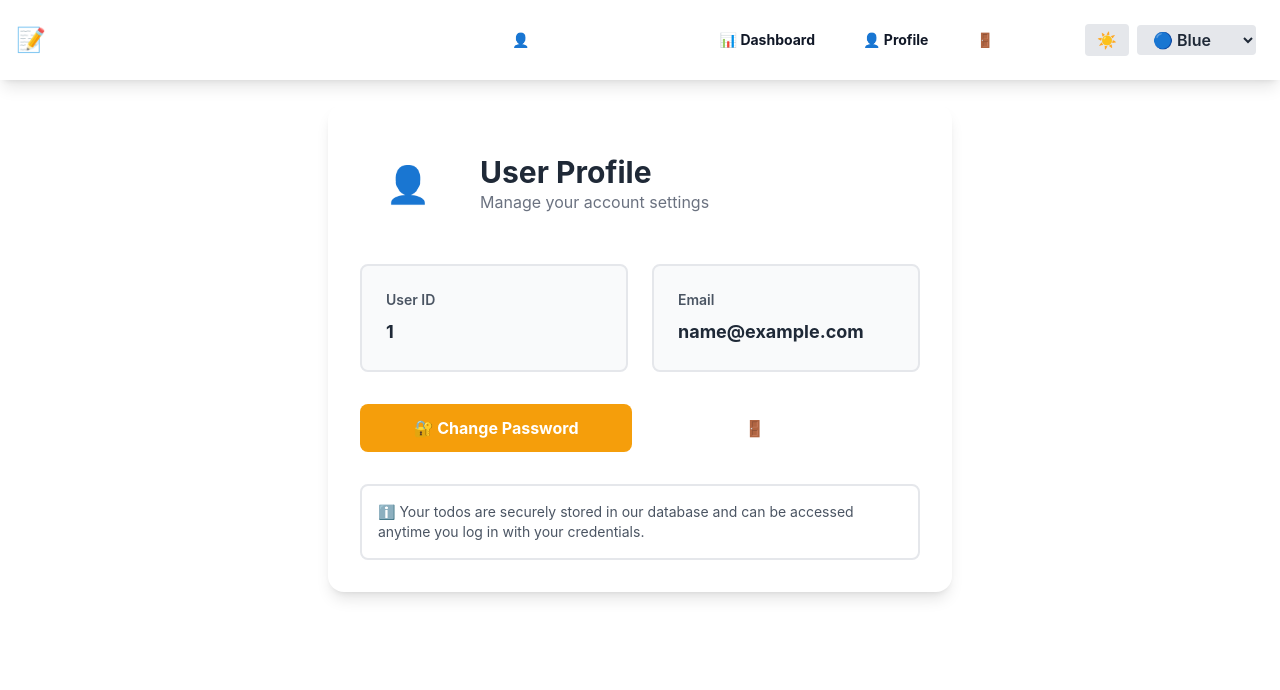
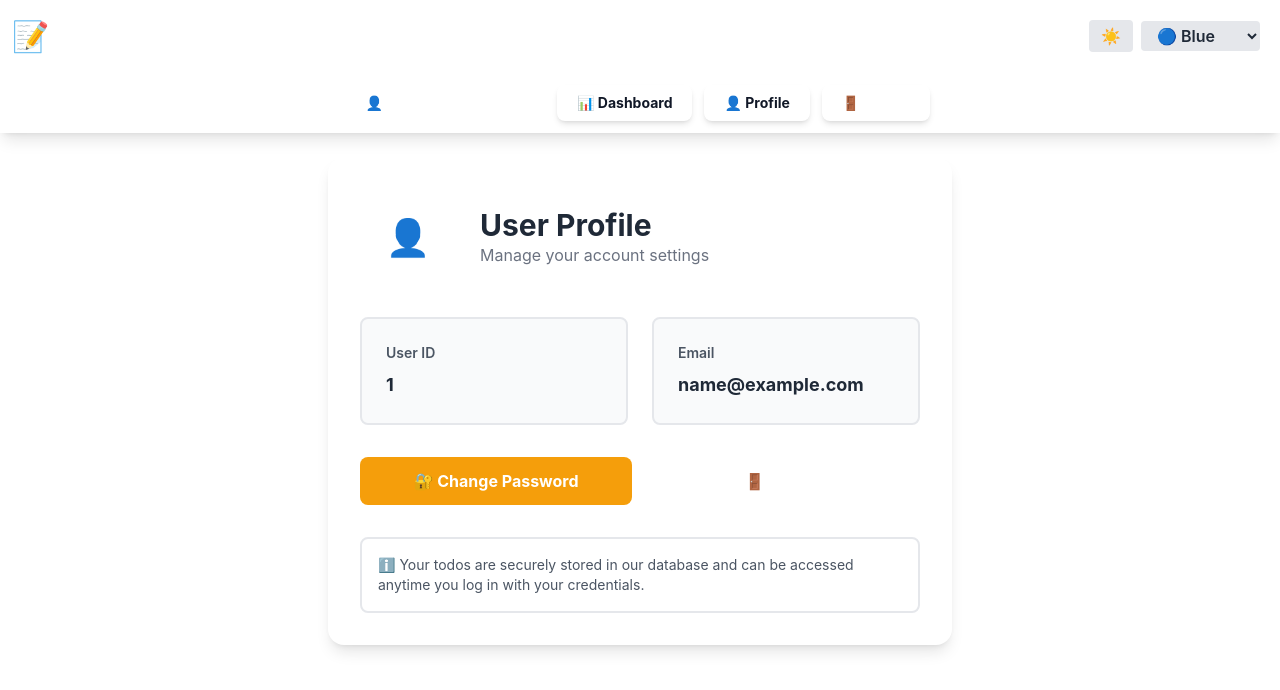
Before and after one commit to prakashorigin/todo-app, a React (Create React App) app in the folder frontend/: page /profile in a window 1280 px wide. Shown: the top 690 px of the page. Built offline with nearby package versions, Linux system fonts and the light colour scheme; sample sign-in values are in the browser's storage.

Commit message:
Redesign Navbar with two-row layout for full visibility - all text and buttons now clearly displayed

```diff
--- a/frontend/src/components/Navbar.tsx
+++ b/frontend/src/components/Navbar.tsx
@@ -26,41 +26,48 @@ export default function Navbar() {
   };
 
   return (
-    <nav className="flex justify-between items-center p-4 bg-gradient-to-r from-blue-600 to-blue-500 text-white shadow-lg dark:from-blue-800 dark:to-blue-700">
-      {/* Logo and Title */}
-      <div className="flex items-center gap-3 min-w-fit">
+    <nav className="bg-gradient-to-r from-blue-600 to-blue-500 text-white shadow-lg dark:from-blue-800 dark:to-blue-700">
+      {/* Top Row: Logo and Title */}
+      <div className="flex items-center justify-between p-3 border-b border-white border-opacity-20">
         <h1
           className="text-2xl font-bold cursor-pointer hover:text-blue-100 transition flex items-center gap-2"
           onClick={() => navigate("/home")}
         >
-          <span>📝</span> Todo App
+          <span className="text-3xl">📝</span> Todo App
         </h1>
+        <DarkModeToggle />
       </div>
 
-      {/* Right Side: User Info and Buttons */}
-      <div className="flex items-center gap-4 justify-end flex-wrap">
-        <span className="text-sm font-semibold px-3 py-2 bg-white bg-opacity-20 rounded-lg min-w-fit">
+      {/* Bottom Row: User Info and Buttons */}
+      <div className="flex items-center justify-center gap-3 p-3 flex-wrap">
+        {/* User Email */}
+        <div className="bg-white bg-opacity-25 px-4 py-2 rounded-lg font-semibold text-sm">
           👤 {userEmail}
-        </span>
+        </div>
+
+        {/* Dashboard Button */}
         <button
           onClick={() => navigate("/home")}
-          className="bg-blue-400 hover:bg-blue-300 text-gray-900 font-bold px-4 py-2 rounded-lg text-sm transition transform hover:scale-105 whitespace-nowrap"
+          className="bg-blue-400 hover:bg-blue-300 text-gray-900 font-bold px-5 py-2 rounded-lg text-sm transition transform hover:scale-105 shadow-md"
         >
           📊 Dashboard
         </button>
+
+        {/* Profile Button */}
         <button
           onClick={() => navigate("/profile")}
-          className="bg-blue-400 hover:bg-blue-300 text-gray-900 font-bold px-4 py-2 rounded-lg text-sm transition transform hover:scale-105 whitespace-nowrap"
+          className="bg-blue-400 hover:bg-blue-300 text-gray-900 font-bold px-5 py-2 rounded-lg text-sm transition transform hover:scale-105 shadow-md"
         >
           👤 Profile
         </button>
+
+        {/* Logout Button */}
         <button
           onClick={handleLogout}
-          className="bg-red-500 hover:bg-red-600 text-white font-bold px-4 py-2 rounded-lg text-sm transition transform hover:scale-105 whitespace-nowrap"
+          className="bg-red-500 hover:bg-red-600 text-white font-bold px-5 py-2 rounded-lg text-sm transition transform hover:scale-105 shadow-md"
         >
           🚪 Logout
         </button>
-        <DarkModeToggle />
       </div>
     </nav>
   );
```
